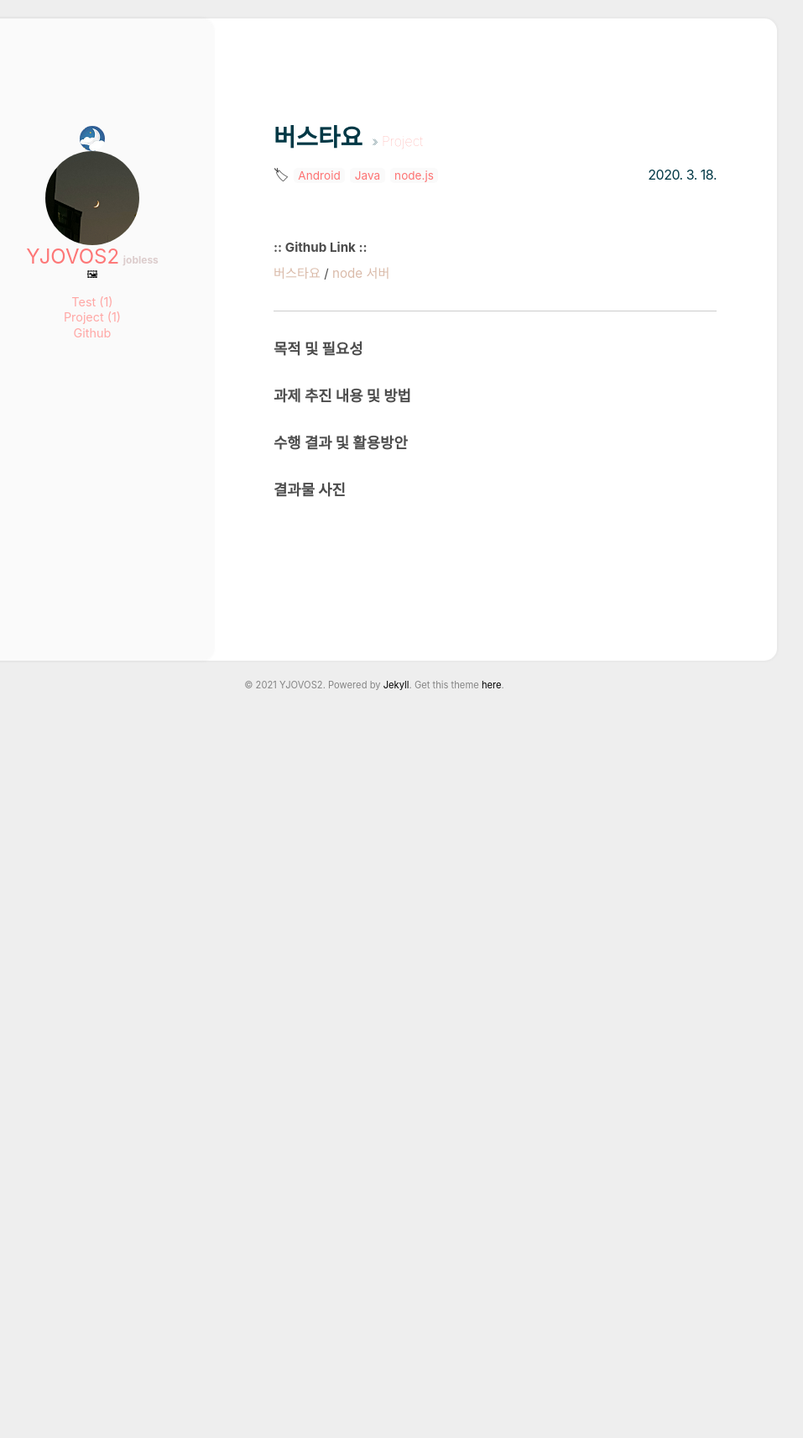
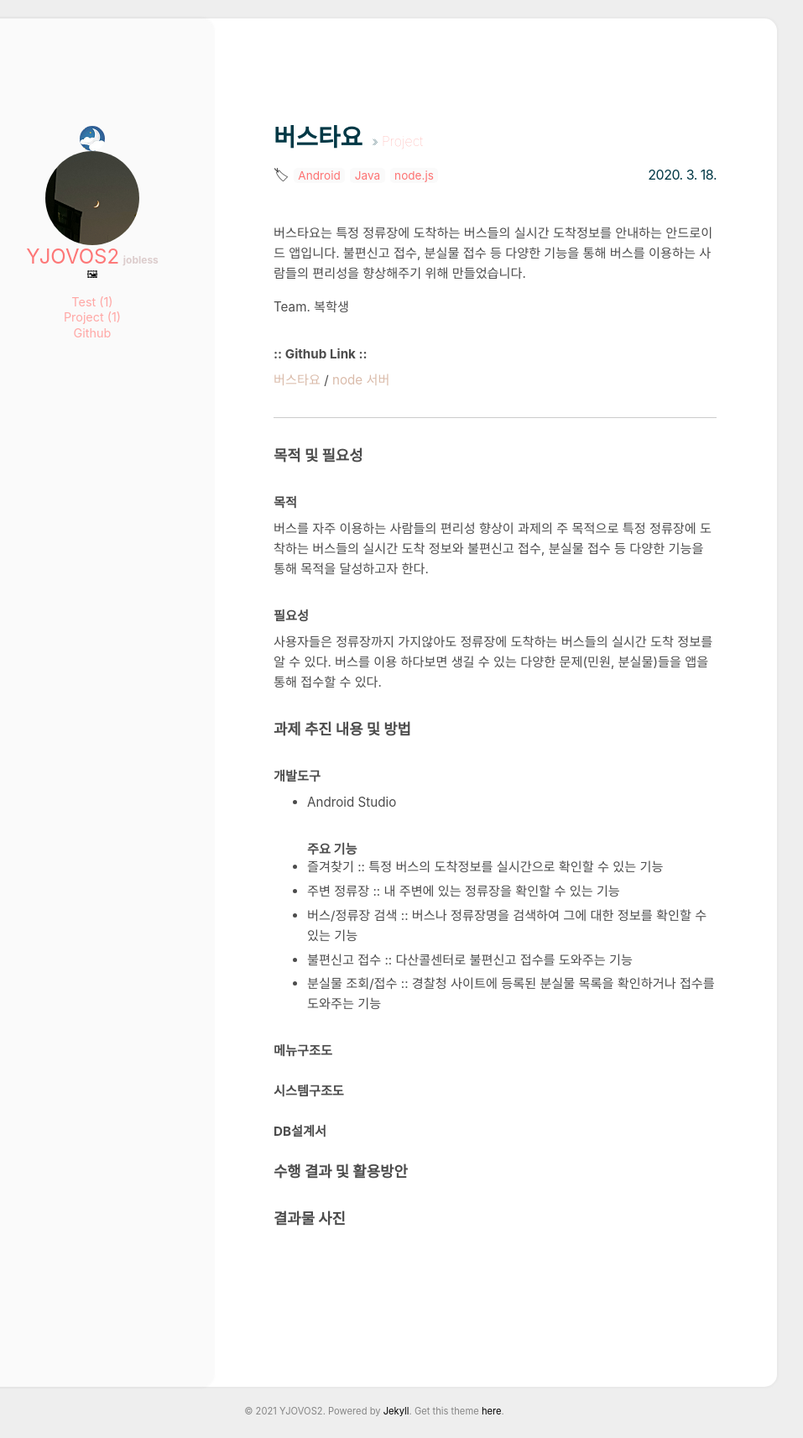
Before and after one commit to yjovoS2/yjovos2.github.io, a Jekyll site: the page built from _posts/2020-03-18-bustayo.md, in a window 1280 px wide. Shown: the whole page at 84% size, without its empty margins (194-1151 px from the left). Built offline with Jekyll 4.4.1, drawn with Linux system fonts in a browser that asks for light colours; before the commit the page ends 922 px from its top, so only the background shows below that.

Commit message:
edit post "버스타요"

```diff
--- a/_posts/2020-03-18-bustayo.md
+++ b/_posts/2020-03-18-bustayo.md
@@ -5,15 +5,36 @@ comments: true
 tags: [Android, Java, node.js]
 ---
 
+버스타요는 특정 정류장에 도착하는 버스들의 실시간 도착정보를 안내하는 안드로이드 앱입니다. 불편신고 접수, 분실물 접수 등 다양한 기능을 통해 버스를 이용하는 사람들의 편리성을 향상해주기 위해 만들었습니다.
+
+Team. 복학생
 #### :: Github Link ::
 [버스타요][bustayo-gh]{: target="_blank"} / [node 서버][bustayo-node-gh]{: target="_blank"}
 
 ---
 
 ### 목적 및 필요성
-
+#### 목적
+버스를 자주 이용하는 사람들의 편리성 향상이 과제의 주 목적으로 특정 정류장에 도착하는 버스들의 실시간 도착 정보와 불편신고 접수, 분실물 접수 등 다양한 기능을 통해 목적을 달성하고자 한다.
+#### 필요성
+사용자들은 정류장까지 가지않아도 정류장에 도착하는 버스들의 실시간 도착 정보를 알 수 있다.
+버스를 이용 하다보면 생길 수 있는 다양한 문제(민원, 분실물)들을 앱을 통해 접수할 수 있다.
 
 ### 과제 추진 내용 및 방법
+#### 개발도구
+- Android Studio
+#### 주요 기능
+- 즐겨찾기 :: 특정 버스의 도착정보를 실시간으로 확인할 수 있는 기능
+- 주변 정류장 :: 내 주변에 있는 정류장을 확인할 수 있는 기능
+- 버스/정류장 검색 :: 버스나 정류장명을 검색하여 그에 대한 정보를 확인할 수 있는 기능
+- 불편신고 접수 :: 다산콜센터로 불편신고 접수를 도와주는 기능
+- 분실물 조회/접수 :: 경찰청 사이트에 등록된 분실물 목록을 확인하거나 접수를 도와주는 기능
+
+#### 메뉴구조도
+
+#### 시스템구조도
+
+#### DB설계서
 
 
 ### 수행 결과 및 활용방안
```
